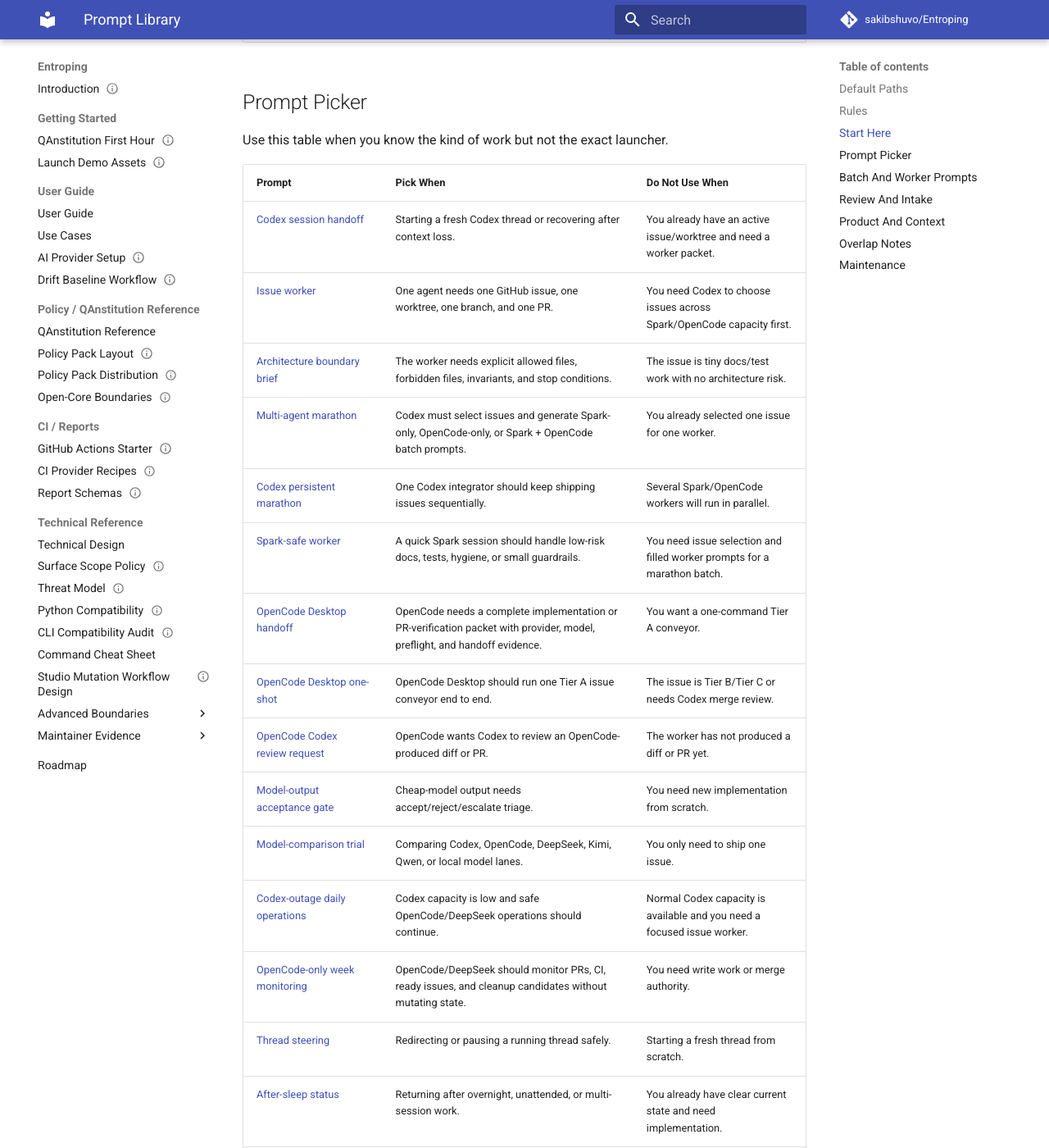
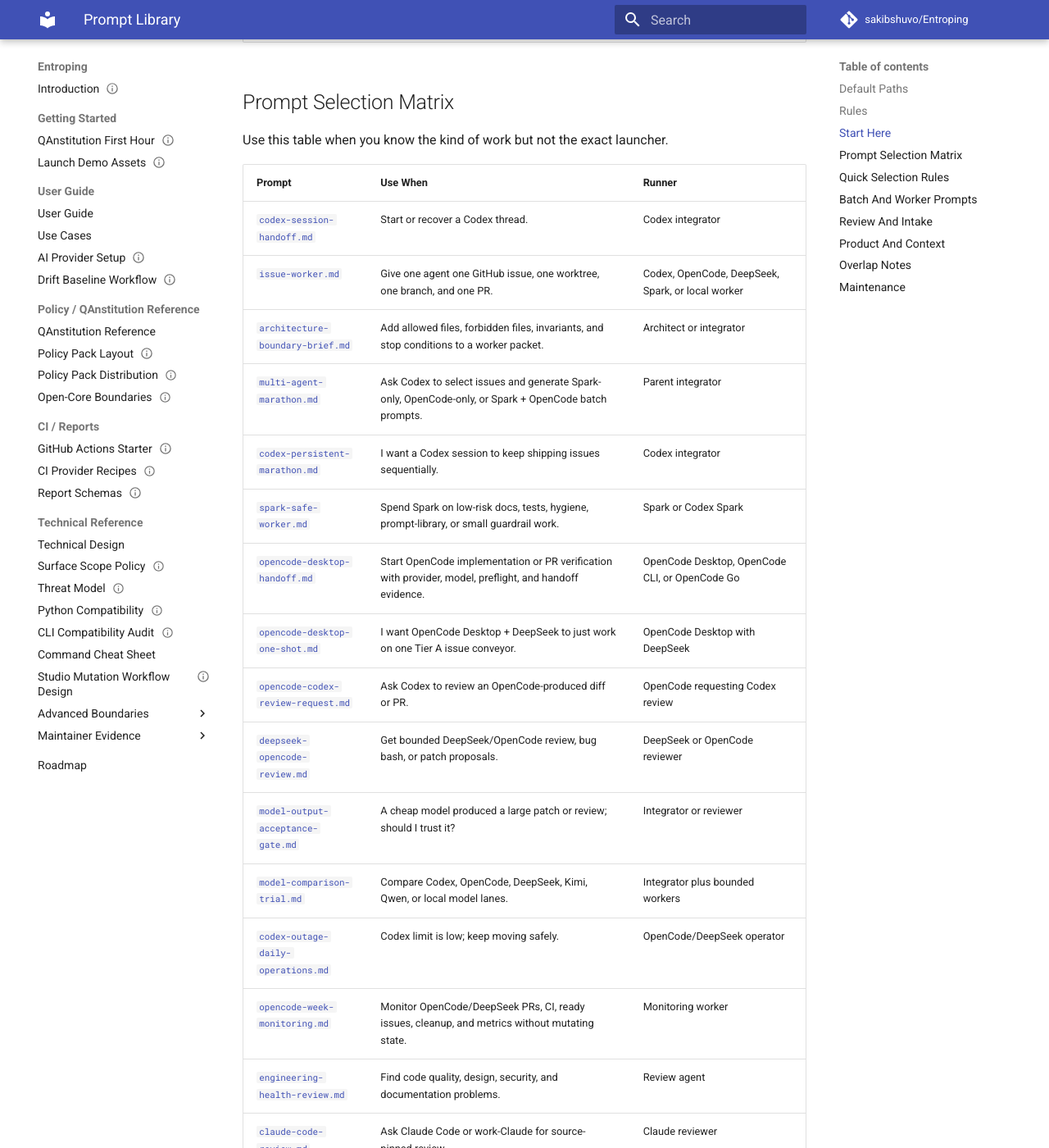
Before and after one commit to sakibshuvo/Entroping, an MkDocs documentation site: the page built from docs/meta/prompt-library/README.md, in a window 1280 px wide and 1400 px high, scrolled down 2456 px. Shown: the whole window at 82% size. Built offline with MkDocs 1.6.1 and Material for MkDocs 9.7.7, drawn with Linux system fonts in a browser that asks for light colours; comment, search, counter and statistics services are not loaded; some of the changed text lies outside the part shown.

Commit message:
docs(prompts): restore prompt selection matrix contract

```diff
--- a/docs/meta/prompt-library/README.md
+++ b/docs/meta/prompt-library/README.md
@@ -99,40 +99,54 @@
 | Debug red CI | [CI failure debug](ci-failure-debug.md) |
 | Return after unattended work | [After-sleep status](after-sleep-status.md) |
 
-## Prompt Picker
+## Prompt Selection Matrix
 
 Use this table when you know the kind of work but not the exact launcher.
 
-| Prompt | Pick When | Do Not Use When |
+| Prompt | Use When | Runner |
 | --- | --- | --- |
-| [Codex session handoff](codex-session-handoff.md) | Starting a fresh Codex thread or recovering after context loss. | You already have an active issue/worktree and need a worker packet. |
-| [Issue worker](issue-worker.md) | One agent needs one GitHub issue, one worktree, one branch, and one PR. | You need Codex to choose issues across Spark/OpenCode capacity first. |
-| [Architecture boundary brief](architecture-boundary-brief.md) | The worker needs explicit allowed files, forbidden files, invariants, and stop conditions. | The issue is tiny docs/test work with no architecture risk. |
-| [Multi-agent marathon](multi-agent-marathon.md) | Codex must select issues and generate Spark-only, OpenCode-only, or Spark + OpenCode batch prompts. | You already selected one issue for one worker. |
-| [Codex persistent marathon](codex-persistent-marathon.md) | One Codex integrator should keep shipping issues sequentially. | Several Spark/OpenCode workers will run in parallel. |
-| [Spark-safe worker](spark-safe-worker.md) | A quick Spark session should handle low-risk docs, tests, hygiene, or small guardrails. | You need issue selection and filled worker prompts for a marathon batch. |
-| [OpenCode Desktop handoff](opencode-desktop-handoff.md) | OpenCode needs a complete implementation or PR-verification packet with provider, model, preflight, and handoff evidence. | You want a one-command Tier A conveyor. |
-| [OpenCode Desktop one-shot](opencode-desktop-one-shot.md) | OpenCode Desktop should run one Tier A issue conveyor end to end. | The issue is Tier B/Tier C or needs Codex merge review. |
-| [OpenCode Codex review request](opencode-codex-review-request.md) | OpenCode wants Codex to review an OpenCode-produced diff or PR. | The worker has not produced a diff or PR yet. |
-| [Model-output acceptance gate](model-output-acceptance-gate.md) | Cheap-model output needs accept/reject/escalate triage. | You need new implementation from scratch. |
-| [Model-comparison trial](model-comparison-trial.md) | Comparing Codex, OpenCode, DeepSeek, Kimi, Qwen, or local model lanes. | You only need to ship one issue. |
-| [Codex-outage daily operations](codex-outage-daily-operations.md) | Codex capacity is low and safe OpenCode/DeepSeek operations should continue. | Normal Codex capacity is available and you need a focused issue worker. |
-| [OpenCode-only week monitoring](opencode-week-monitoring.md) | OpenCode/DeepSeek should monitor PRs, CI, ready issues, and cleanup candidates without mutating state. | You need write work or merge authority. |
-| [Thread steering](thread-steering.md) | Redirecting or pausing a running thread safely. | Starting a fresh thread from scratch. |
-| [After-sleep status](after-sleep-status.md) | Returning after overnight, unattended, or multi-session work. | You already have clear current state and need implementation. |
-| [PR review and merge gate](pr-review-merge-gate.md) | Deciding if an open PR is safe to merge. | CI is red and needs root-cause debugging first. |
-| [CI failure debug](ci-failure-debug.md) | GitHub Actions or PR checks are failing. | The question is whether a green PR is mergeable. |
-| [Bug bash](bug-bash.md) | Searching for verified bugs and quality gaps. | You already have a validated issue to implement. |
-| [Backlog triage](backlog-triage.md) | Turning reviews, feedback, and ideas into scoped GitHub issues. | You need to merge an existing PR. |
-| [Engineering health review](engineering-health-review.md) | Broad review of architecture, maintainability, tests, docs, security, and regression risk. | You need narrow issue implementation. |
-| [Security review](security-review.md) | Reviewing a security-sensitive diff, branch, or issue. | You need a full repository security scan through the security plugin. |
-| [Launch readiness review](launch-readiness-review.md) | Checking README, install, demo, public surface, and first-five-minute UX. | The question is stable-core evidence only. |
-| [Stable-core audit](stable-core-audit.md) | Verifying stable-core readiness claims. | You need product onboarding critique. |
-| [Roadmap and progress refresh](roadmap-progress-refresh.md) | Refreshing roadmap/progress without Markdown sprawl. | The work belongs in a GitHub issue only. |
-| [Context reconciliation](context-reconciliation.md) | Comparing historical source material or archived context against current repo truth. | You need a new implementation plan without source-history drift. |
-| [Gemini review](gemini-review.md) | Asking Gemini or NotebookLM for product/engineering sanity checks. | You need authoritative repo decisions. |
-| [Claude code review](claude-code-review.md) | Asking Claude Code or work-Claude for source-pinned review. | You need Codex to integrate or merge. |
-| [DeepSeek/OpenCode review](deepseek-opencode-review.md) | Getting bounded DeepSeek/OpenCode review, bug bash, or patch proposals. | You need OpenCode implementation with a full work packet. |
+| [`codex-session-handoff.md`](codex-session-handoff.md) | Start or recover a Codex thread. | Codex integrator |
+| [`issue-worker.md`](issue-worker.md) | Give one agent one GitHub issue, one worktree, one branch, and one PR. | Codex, OpenCode, DeepSeek, Spark, or local worker |
+| [`architecture-boundary-brief.md`](architecture-boundary-brief.md) | Add allowed files, forbidden files, invariants, and stop conditions to a worker packet. | Architect or integrator |
+| [`multi-agent-marathon.md`](multi-agent-marathon.md) | Ask Codex to select issues and generate Spark-only, OpenCode-only, or Spark + OpenCode batch prompts. | Parent integrator |
+| [`codex-persistent-marathon.md`](codex-persistent-marathon.md) | I want a Codex session to keep shipping issues sequentially. | Codex integrator |
+| [`spark-safe-worker.md`](spark-safe-worker.md) | Spend Spark on low-risk docs, tests, hygiene, prompt-library, or small guardrail work. | Spark or Codex Spark |
+| [`opencode-desktop-handoff.md`](opencode-desktop-handoff.md) | Start OpenCode implementation or PR verification with provider, model, preflight, and handoff evidence. | OpenCode Desktop, OpenCode CLI, or OpenCode Go |
+| [`opencode-desktop-one-shot.md`](opencode-desktop-one-shot.md) | I want OpenCode Desktop + DeepSeek to just work on one Tier A issue conveyor. | OpenCode Desktop with DeepSeek |
+| [`opencode-codex-review-request.md`](opencode-codex-review-request.md) | Ask Codex to review an OpenCode-produced diff or PR. | OpenCode requesting Codex review |
+| [`deepseek-opencode-review.md`](deepseek-opencode-review.md) | Get bounded DeepSeek/OpenCode review, bug bash, or patch proposals. | DeepSeek or OpenCode reviewer |
+| [`model-output-acceptance-gate.md`](model-output-acceptance-gate.md) | A cheap model produced a large patch or review; should I trust it? | Integrator or reviewer |
+| [`model-comparison-trial.md`](model-comparison-trial.md) | Compare Codex, OpenCode, DeepSeek, Kimi, Qwen, or local model lanes. | Integrator plus bounded workers |
+| [`codex-outage-daily-operations.md`](codex-outage-daily-operations.md) | Codex limit is low; keep moving safely. | OpenCode/DeepSeek operator |
+| [`opencode-week-monitoring.md`](opencode-week-monitoring.md) | Monitor OpenCode/DeepSeek PRs, CI, ready issues, cleanup, and metrics without mutating state. | Monitoring worker |
+| [`engineering-health-review.md`](engineering-health-review.md) | Find code quality, design, security, and documentation problems. | Review agent |
+| [`claude-code-review.md`](claude-code-review.md) | Ask Claude Code or work-Claude for source-pinned review. | Claude reviewer |
+| [`gemini-review.md`](gemini-review.md) | Ask Gemini or NotebookLM for product/engineering sanity checks. | Gemini or NotebookLM reviewer |
+| [`security-review.md`](security-review.md) | Review a security-sensitive diff, branch, or issue. | Security reviewer |
+| [`pr-review-merge-gate.md`](pr-review-merge-gate.md) | Before merge, is this PR safe? | Integrator |
+| [`ci-failure-debug.md`](ci-failure-debug.md) | GitHub Actions or PR checks are failing. | Dev or QA agent |
+| [`bug-bash.md`](bug-bash.md) | Search for verified bugs and quality gaps. | QA or review agent |
+| [`backlog-triage.md`](backlog-triage.md) | Convert reviews, feedback, and ideas into scoped GitHub issues. | Product manager or triage agent |
+| [`after-sleep-status.md`](after-sleep-status.md) | Return after overnight, unattended, or multi-session work. | Any worker or integrator |
+| [`thread-steering.md`](thread-steering.md) | Redirect or pause a running thread safely. | Human operator or parent integrator |
+| [`roadmap-progress-refresh.md`](roadmap-progress-refresh.md) | Refresh project direction and progress without Markdown sprawl. | Product manager or integrator |
+| [`launch-readiness-review.md`](launch-readiness-review.md) | Audit README, install, demo, public surface, and first-five-minute UX. | Product or review agent |
+| [`stable-core-audit.md`](stable-core-audit.md) | Check stable-core evidence before readiness claims. | Integrator or reviewer |
+| [`context-reconciliation.md`](context-reconciliation.md) | Compare historical source material or archived context against current repo truth. | Context reviewer |
+
+## Quick Selection Rules
+
+| Goal | Use |
+| --- | --- |
+| I want OpenCode Desktop + DeepSeek to just work | `opencode-desktop-one-shot.md` |
+| I need to prepare a bounded OpenCode or DeepSeek implementation packet | `issue-worker.md` plus `architecture-boundary-brief.md` when risk is non-trivial |
+| A cheap model produced a large patch or review; should I trust it? | `model-output-acceptance-gate.md` |
+| Codex limit is low; keep moving safely | `codex-outage-daily-operations.md` |
+| I want a Codex session to keep shipping issues | `codex-persistent-marathon.md` |
+| Before merge, is this PR safe? | `pr-review-merge-gate.md` |
+| Find code quality, design, security, and documentation problems | `engineering-health-review.md` |
+| CI is red | `ci-failure-debug.md` |
+| A review produced too many ideas | `backlog-triage.md` |
 
 ## Batch And Worker Prompts
 
```
